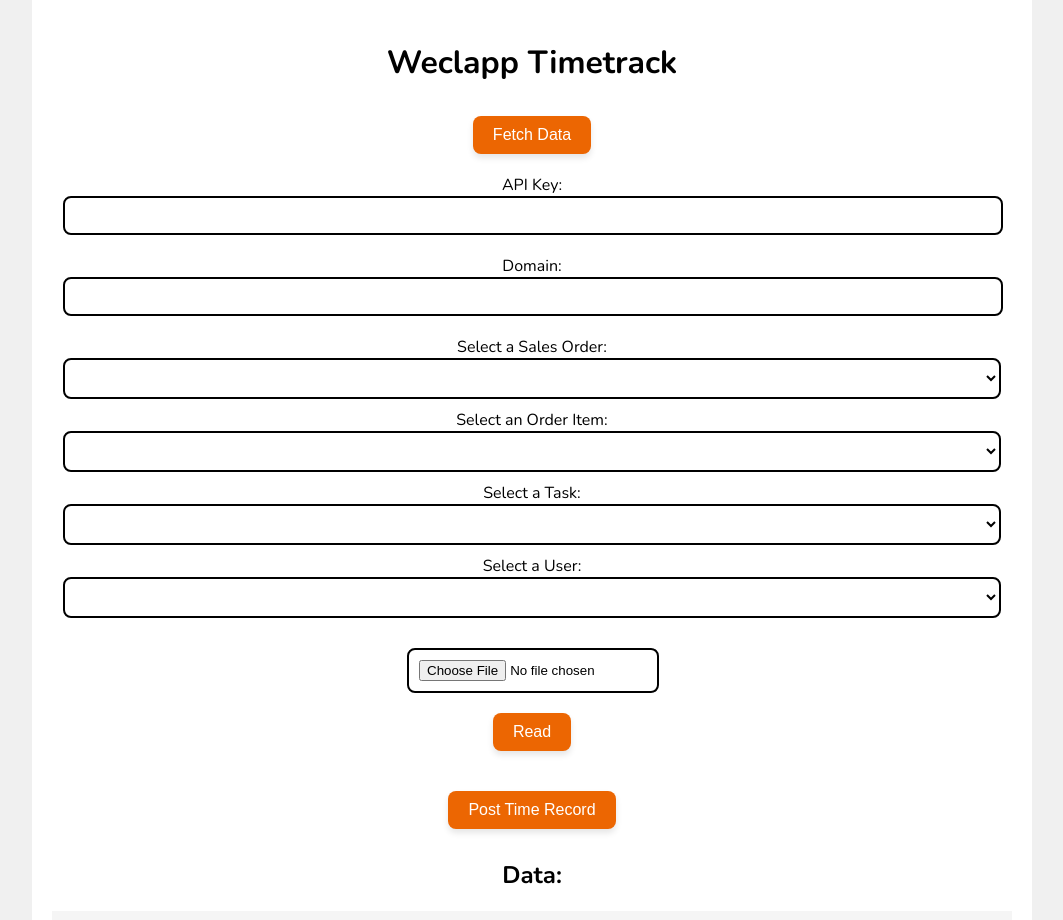
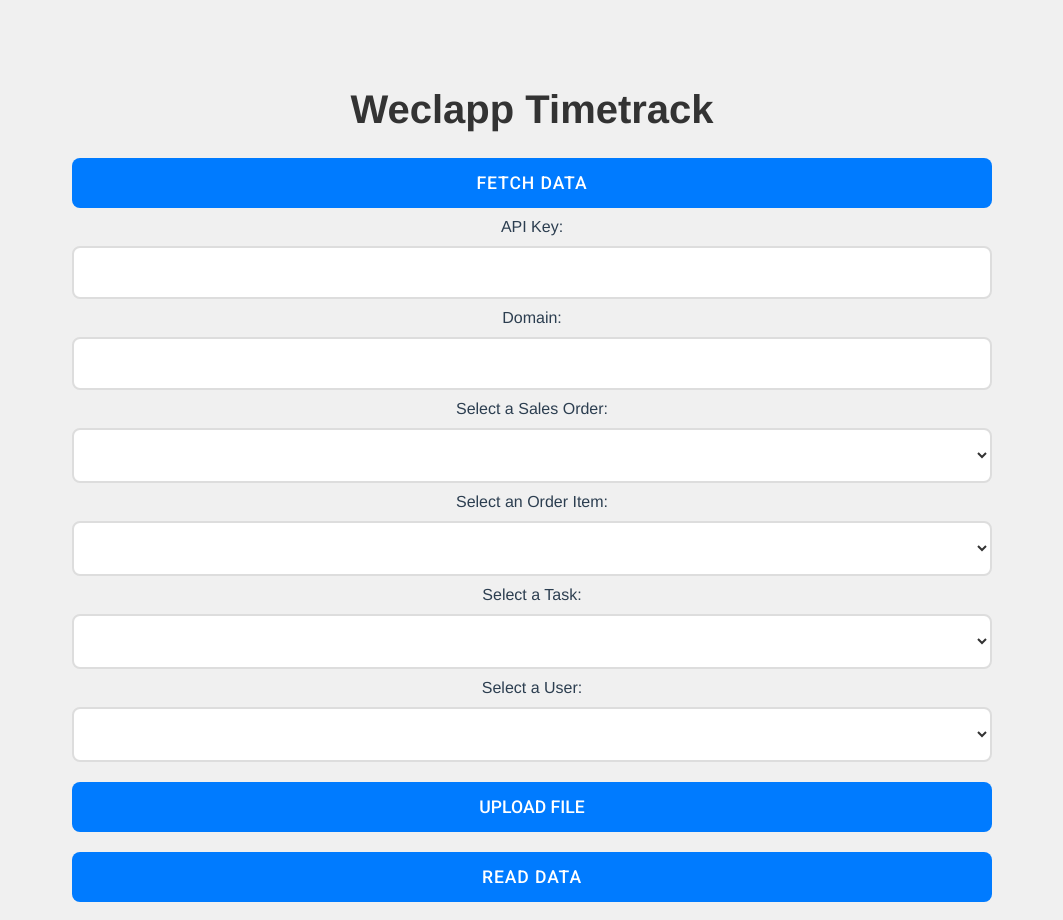
Before and after one commit to BuddeMax/weclapp, a Vue app: page / in a window 1280 px wide. Shown: the top 920 px of the page, without its empty margins (108-1171 px from the left). Built offline with nearby package versions, Linux system fonts and the light colour scheme.

Commit message:
Second Push

```diff
--- a/public/index.html
+++ b/public/index.html
@@ -5,9 +5,15 @@
     <meta http-equiv="X-UA-Compatible" content="IE=edge">
     <meta name="viewport" content="width=device-width,initial-scale=1.0">
     <link rel="icon" href="<%= BASE_URL %>favicon.ico">
-    <title><%= htmlWebpackPlugin.options.title %></title>
+      <link rel="manifest" href="/manifest.json">
+      <title>Weclapp Time Tracker</title>
   </head>
   <body>
+  <script>
+      if ('serviceWorker' in navigator) {
+          navigator.serviceWorker.register('/service-worker.js');
+      }
+  </script>
     <noscript>
       <strong>We're sorry but <%= htmlWebpackPlugin.options.title %> doesn't work properly without JavaScript enabled. Please enable it to continue.</strong>
     </noscript>
--- /dev/null
+++ b/service-worker.js
@@ -0,0 +1,5 @@
+importScripts('https://storage.googleapis.com/workbox-cdn/releases/5.1.2/workbox-sw.js');
+workbox.routing.registerRoute(
+    ({request}) => {{request.destination === 'image'}},
+    new workbox.strategies.NetworkFirst()
+);
--- a/src/views/Home.vue
+++ b/src/views/Home.vue
@@ -3,13 +3,13 @@
     <h1>Weclapp Timetrack</h1>
 
     <button @click="fetchData">Fetch Data</button>
-    <div class="api-input">
+    <div>
       <label for="apiKeyInput">API Key:</label>
-      <input id="apiKeyInput" type="text" v-model="apiKey" class="input">
+      <input id="apiKeyInput" type="text" v-model="apiKey" class="api-input">
     </div>
-    <div class="domain-input">
+    <div >
       <label for="domainInput">Domain:</label>
-      <input id="domainInput" type="text" v-model="domain" class="input">
+      <input id="domainInput" type="text" v-model="domain" class="domain-input">
     </div>
 
     <div>
@@ -36,9 +36,12 @@
         <option v-for="user in users" :key="user.id" :value="user.id">{{ user.firstName }} {{ user.lastName }} ({{ user.email }})</option>
       </select>
     </div>
-    <div class="file-upload" style="flex-direction: column; justify-content: center; align-items: center;">
-      <input type="file" accept=".xlsx,.xls,.csv" @change="handleFileUpload">
-      <button @click="readData">Read</button>
+    <div class="file-input">
+      <input type="file" id="file" @change="handleFileUpload" accept=".xlsx,.xls,.csv">
+      <label for="file">Upload File</label>
+    </div>
+    <div>
+      <button @click="readData">Read Data</button>
     </div>
     <div>
       <button @click="postAllTimeRecords">Post Time Record</button>
@@ -76,7 +79,6 @@
 
 
 export default {
-  name: 'ExcelReader',
   methods: {
     async post(url, data) {
       try {
@@ -84,6 +86,15 @@
         return response.data;
       } catch (error) {
         console.error('Error with post method:', error);
+      }
+    },
+    handleFileUpload(event) {
+      const fileNameLabel = document.getElementById('file-name');
+      const files = event.target.files;
+      if (files.length > 0) {
+        fileNameLabel.textContent = files[0].name;
+      } else {
+        fileNameLabel.textContent = 'No file chosen...';
       }
     }
   },
@@ -102,6 +113,7 @@
     const message = ref('');
     const apiKey = ref(localStorage.getItem('apiKey') || '');
     const domain = ref(localStorage.getItem('domain') || '');
+
 
 
 
@@ -354,120 +366,177 @@
 </script>
 
 
+<style scoped>
+@import url('https://fonts.googleapis.com/css2?family=Roboto:wght@400;500;700&display=swap');
 
-<style scoped>
-@import url('https://fonts.googleapis.com/css2?family=Nunito:wght@400;600;700&display=swap');
+* {
+  box-sizing: border-box;
+}
+
+body {
+  margin: 0;
+  font-family: 'Roboto', sans-serif;
+}
 
 .container {
   max-width: 960px;
-  margin: 0 auto;
+  margin: 40px auto;
   padding: 20px;
   text-align: center;
-  font-family: 'Nunito', sans-serif;
-  color: #000000; /* Schwarz für Text */
-  background-color: #ffffff; /* Weiß für Hintergrund */
 }
 
-.file-upload, .dropdown {
-  margin: 20px auto;
-  display: block;
-  width: 250px;
-  text-align: center;
-  justify-content: center;
-  align-items: center;
-  flex-direction: column;
-  color: #000000; /* Schwarz für Text */
+h1 {
+  font-size: 2.5rem;
+  color: #333;
+  margin-bottom: 1rem;
 }
 
-.api-input {
-  margin: 10px auto;
-  display: block;
-  width: calc(100% - 22px);
-  text-align: center;
-  justify-content: center;
-  align-items: center;
-  flex-direction: column;
-  color: #000000; /* Schwarz für Text */
+input, select, button {
+  width: 100%;
+  padding: 15px;
+  margin: 10px 0;
+  border: 2px solid #ddd; /* Subtle borders */
+  border-radius: 8px;
+  font-family: 'Roboto', sans-serif;
+  font-size: 1rem;
 }
 
-.domain-input {
-  margin: 10px auto;
-  display: block;
-  width: calc(100% - 22px);
-  text-align: center;
-  justify-content: center;
-  align-items: center;
-  flex-direction: column;
-  color: #000000; /* Schwarz für Text */
+input[type="text"], select {
+  background-color: #fff;
+  color: #333;
 }
 
-h1, h2 {
-  color: #000000; /* Schwarz für Überschriften */
-  font-weight: 700;
+input[type="text"]:focus, select:focus {
+  border-color: #555; /* Focus effect */
+  outline: none;
 }
 
 button {
-  cursor: pointer;
-  background: #ec6602; /* Orange für Buttons */
-  color: #ffffff; /* Weiß für Button-Text */
+  color: #fff;
+  background-color: #007BFF; /* Bootstrap primary color */
   border: none;
-  border-radius: 8px;
-  padding: 10px 20px;
-  margin: 10px;
-  transition: all 0.3s ease;
-  box-shadow: 0 4px 6px rgba(0,0,0,0.1);
-  font-size: 1rem;
+  font-size: 1.1rem;
+  font-weight: 500;
+  text-transform: uppercase;
+  letter-spacing: 0.05em;
+  transition: background-color 0.3s ease;
 }
 
 button:hover {
-  background: #b35402; /* Dunkleres Orange für Button-Hover */
-  box-shadow: 0 6px 8px rgba(0,0,0,0.15);
+  background-color: #0056b3; /* Darker on hover */
 }
 
-input[type="file"], input[type="text"], select {
-  margin-bottom: 10px;
-  padding: 10px;
-  border: 2px solid #000000; /* Schwarz für Input-Border */
-  border-radius: 8px;
-  width: calc(100% - 22px);
-  transition: border-color 0.3s;
-  color: #000000; /* Schwarz für Text */
-  background-color: #ffffff; /* Weiß für Hintergrund */
+button:active {
+  background-color: #003d82; /* Even darker on active */
 }
 
-input[type="file"]:hover, input[type="text"]:hover, select:hover {
-  border-color: #ec6602; /* Orange für Input-Hover */
+/* Styling file input */
+.file-input-container {
+  margin: 20px 0;
+  padding: 15px;
+  border: 2px dashed #ddd;
+  border-radius: 8px;
+  background-color: #fafafa;
+  text-align: center;
+  transition: border-color 0.3s;
 }
 
-.data-table {
-  margin-top: 20px;
+.file-input-container:hover {
+  border-color: #007BFF; /* Highlight effect on hover */
 }
 
+input[type="file"] {
+  opacity: 0;
+  width: 0.1px;
+  height: 0.1px;
+  position: absolute;
+}
+
+.file-input-label {
+  display: inline-block;
+  background-color: #007BFF;
+  color: #fff;
+  padding: 10px 20px;
+  border-radius: 8px;
+  cursor: pointer;
+}
+
+.file-input-label:hover {
+  background-color: #0056b3; /* Darker on hover */
+}
+
+.file-input-label:active {
+  background-color: #003d82; /* Even darker on active */
+}
+
+/* Adjusting Table Styles */
 table {
   width: 100%;
   border-collapse: collapse;
+  margin-top: 20px;
 }
 
 th, td {
   padding: 10px;
+  border: 1px solid #ddd;
   text-align: left;
 }
 
 thead {
-  background-color: #F5F5F5;
+  background-color: #f7f7f7;
 }
 
 tbody tr {
   transition: background-color 0.3s;
 }
 
-tbody tr:hover {
-  background-color: #EEEEEE; /* Hover effect for rows */
+tbody tr:nth-child(even) {
+  background-color: #f0f0f0;
 }
 
-tbody tr:nth-child(even) {
-  background-color: #FAFAFA; /* Zebra striping */
+tbody tr:hover {
+  background-color: #e8e8e8;
 }
+
+.file-input {
+  position: relative;
+  margin: 10px 0;
+}
+
+.file-input input[type="file"] {
+  position: absolute;
+  width: 100%;
+  height: 100%;
+  left: 0;
+  top: 0;
+  opacity: 0;
+  cursor: pointer;
+}
+
+.file-input label {
+  display: block;
+  background-color: #007BFF;
+  color: white;
+  padding: 15px;
+  text-align: center;
+  border-radius: 8px;
+  transition: background-color 0.3s;
+  font-size: 1.1rem;
+  font-weight: 500;
+  font-family: 'Roboto', sans-serif;
+  text-transform: uppercase;
+
+
+}
+
+.file-input label:hover {
+  background-color: #0056b3;
+}
+
+
+
+/* When a file is selected, use JavaScript to change the content of the pseudo-element or the text of the separate element */
+
 
 
 
@@ -476,17 +545,8 @@
     padding: 10px;
   }
 
-  .file-upload, .dropdown {
-    flex-direction: column;
-    align-items: stretch;
-  }
-
-  button {
-    margin-top: 10px;
-  }
-
-  input[type="file"], input[type="text"], select {
-    width: 100%;
+  h1 {
+    font-size: 2rem;
   }
 }
 </style>
```
Also changed, not shown: manifest.json (added), src/assets/icon.png (added).
